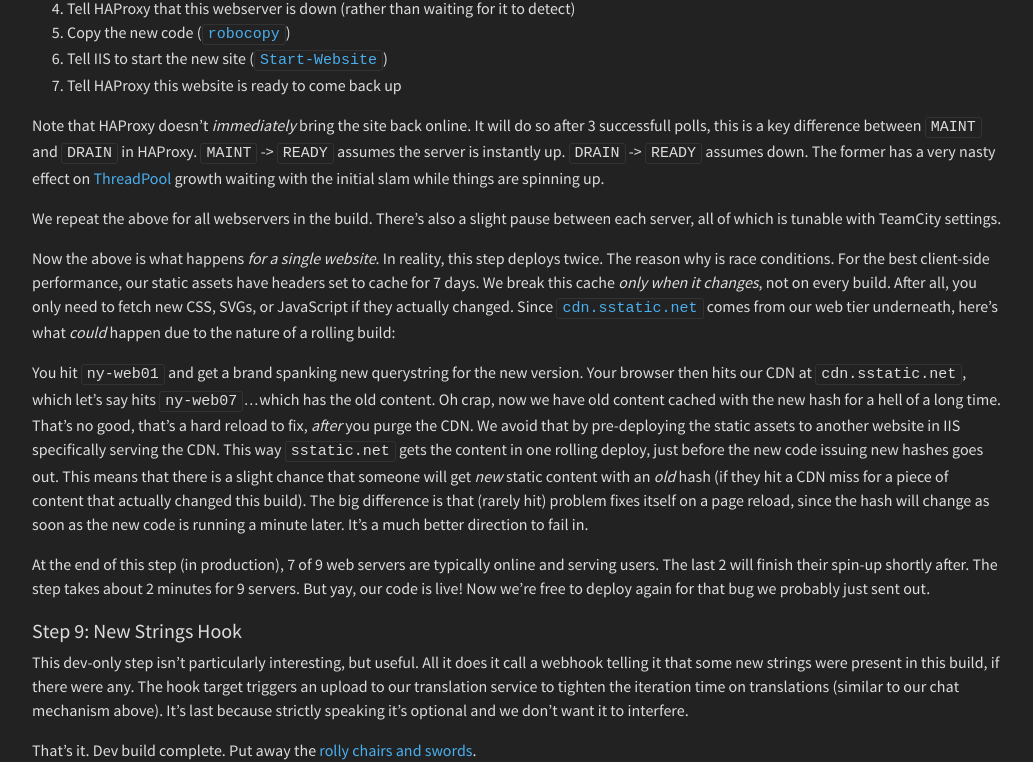
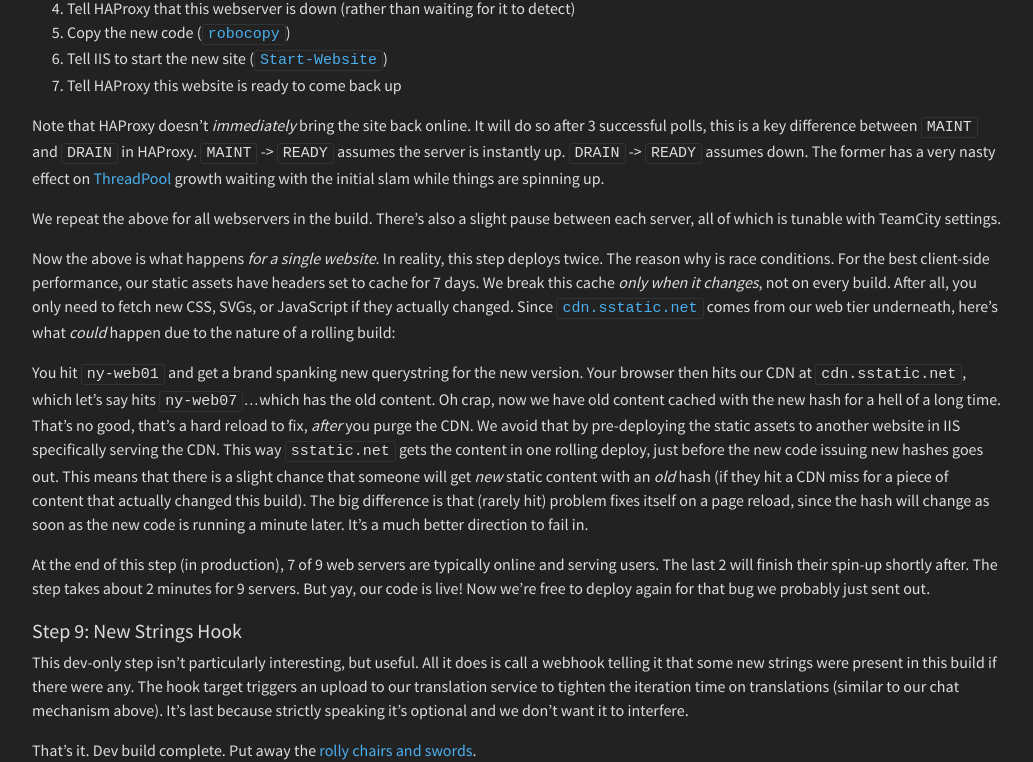
Before and after one commit to NickCraver/nickcraver.github.com, a Jekyll site: the page built from blog/_posts/2016-05-03-stack-overflow-how-we-do-deployment-2016-edition.markdown, in a window 1280 px wide and 1400 px high, scrolled down 11297 px. Shown: the part 145-907 px from the top of the window, without its empty margins (123-1156 px from the left). Built offline with Jekyll 4.4.1, drawn with Linux system fonts in a browser that asks for light colours; comment, search, counter and statistics services are not loaded; some of the changed text lies outside the part shown.

Commit message:
fix a few typos

```diff
--- a/blog/_posts/2016-05-03-stack-overflow-how-we-do-deployment-2016-edition.markdown
+++ b/blog/_posts/2016-05-03-stack-overflow-how-we-do-deployment-2016-edition.markdown
@@ -43,7 +43,7 @@ I'm going ahead and inserting a set of section links here because this post got
 This is our starting point for this article. We have the Stack Overflow repository on a developer's machine. For the sake of discussing the process, let's say they added a column to a database table and the corresponding property to the C# object --- that way we can dig into how database migrations work along the way.
 
 ### A Little Context
-We deploy roughly 25 times per day to development (our CI build) just for Stack Overflow Q&A. Other projects also push many times. We deploy to production about 5-10 times on a typical day. A deploy from first push to full deploy is under 9 minutes (2:15 for dev, 2:40 for meta, and 3:20 for all sites). We have roughly 15 people pushing to the repository used in this post. The repo contains the code for these applications: [Stack Overflow](http://stackoverflow.com/) (every single Q&A site), [stackexchange.com](http://stackexchange.com/) (root domain only), [Stack Snippets](http://stacksnippets.net/) (for Stack Overflow JavaScript snippets), [Stack Auth](http://stackauth.com/) (for oAuth), [sstatic.net](http://sstatic.net/) (cookieless CDN domain), [Stack Exchange API v2](http://api.stackexchange.com/), [Stack Exchange Mobile](http://mobile.stackexchange.com/) (iOS and Android API), Stack Server (Tag Engine and Elasticsearch indexing Windows service), and Socket Server (our WebSocket Windows service).
+We deploy roughly 25 times per day to development (our CI build) just for Stack Overflow Q&A. Other projects also push many times. We deploy to production about 5-10 times on a typical day. A deploy from first push to full deploy is under 9 minutes (2:15 for dev, 2:40 for meta, and 3:20 for all sites). We have roughly 15 people pushing to the repository used in this post. The repo contains the code for these applications: [Stack Overflow](http://stackoverflow.com/) (every single Q&A site), [stackexchange.com](http://stackexchange.com/) (root domain only), [Stack Snippets](http://stacksnippets.net/) (for Stack Overflow JavaScript snippets), [Stack Auth](http://stackauth.com/) (for OAuth), [sstatic.net](http://sstatic.net/) (cookieless CDN domain), [Stack Exchange API v2](http://api.stackexchange.com/), [Stack Exchange Mobile](http://mobile.stackexchange.com/) (iOS and Android API), Stack Server (Tag Engine and Elasticsearch indexing Windows service), and Socket Server (our WebSocket Windows service).
 
 ### The Human Steps
 When we're coding, if a database migration is involved then we have some extra steps. First, we check the chatroom (and confirm in the local repo) which SQL migration number is available next (we'll get to how this works). Each project with a database has their own migration folder and number. For this deploy, we're talking about the Q&A migrations folder, which applies to all Q&A databases. Here's what chat and the local repo look like before we get started:
@@ -72,7 +72,7 @@ Begin
 End
 {% endhighlight %}
 
-We've tested the migration works by running it against our local Q&A database of choice in SSMS and that the code on top of it works. Before deploying though, we need to make sure it runs *as a migration*. For example sometimes you may forget to put a [GO](https://msdn.microsoft.com/en-us/library/ms188037.aspx) separating something that must be the first or only operation in a batch such as creating a view. So, we test it in the runner. To do this, we run the `migrate.local.bat` you see in the screenshot above. The contents are simple:
+We've tested the migration works by running it against our local Q&A database of choice in SSMS and that the code on top of it works. Before deploying though, we need to make sure it runs *as a migration*. For example, sometimes you may forget to put a [GO](https://msdn.microsoft.com/en-us/library/ms188037.aspx) separating something that must be the first or only operation in a batch such as creating a view. So, we test it in the runner. To do this, we run the `migrate.local.bat` you see in the screenshot above. The contents are simple:
 {% highlight bat %}
 ..\Build\Migrator-Fast --tier=local
   --sites="Data Source=.;Initial Catalog=Sites.Database;Integrated Security=True" %*
@@ -102,7 +102,7 @@ With respect to the Git commands above: if a command line works for you, use it.
 I didn't cover branches above because compared to many teams, we very rarely use them. Most commits are on `master`. Generally, we branch for only one of a few reasons:
 
 - A developer is new, and early on we want code reviews
-- A developer is working on a big (or risky) feature, and wants a one-off code review
+- A developer is working on a big (or risky) feature and wants a one-off code review
 - Several developers are working on a big feature
 
 Other than the (generally rare) cases above, almost all commits are directly to `master` and deployed soon after. We don't like a big build queue. This encourages us to make small to medium size commits often and deploy often. It's just how we choose to operate. I'm not recommending it for most teams or any teams for that matter. *Do what works for you*. This is simply what works for us.
@@ -169,7 +169,7 @@ Phew, that was easy. I don't know why everyone hates localization. Just kidding,
 Strings are surrounded by `_s()` (regular string) or `_m()` (markdown) in code. We love `_s()` and `_m()`. It's almost identical for both JavaScript and C#. During the build, we extract these strings by analyzing the JavaScript (with [AjaxMin](https://www.nuget.org/packages/AjaxMin/)) and C#/Razor (with a custom [Roslyn](https://github.com/dotnet/roslyn)-based build). We take these strings and stick them in files to use for the translators, our community team, and ultimately back into the build later. There's obviously *way* more going on - but those are the relevant bits. It's worth noting here that we're excited about the proposed [Source Generators](https://github.com/dotnet/roslyn/blob/features/source-generators/docs/features/generators.md) feature specced for a future Roslyn release. We hope in its final form we'll be able to re-write this portion of Moonspeak as a much simpler generator while still avoiding as many runtime allocations as possible.
 
 #### Step 5: MSBuild
-This is where most of the magic happens. It's a single step but behind the scenes we're doing unspeakable things to MSBuild that I'm going to...speak about, I guess. The full `.msbuild` file [is in the earlier Gist](https://gist.github.com/NickCraver/b59ff38567b32936e2a3440e439d5d5c#file-build-msbuild). The most relevant section is the description of crazy:
+This is where most of the magic happens. It's a single step, but behind the scenes, we're doing unspeakable things to MSBuild that I'm going to...speak about, I guess. The full `.msbuild` file [is in the earlier Gist](https://gist.github.com/NickCraver/b59ff38567b32936e2a3440e439d5d5c#file-build-msbuild). The most relevant section is the description of crazy:
 
 {% highlight md %}
 THIS IS HOW WE ROLL:
@@ -292,7 +292,7 @@ The steps here are the minimal needed to *gracefully* update a website, informin
 6. Tell IIS to start the new site ([`Start-Website`](https://technet.microsoft.com/en-us/library/hh867884(v=wps.630).aspx))
 7. Tell HAProxy this website is ready to come back up
 
-Note that HAProxy doesn't *immediately* bring the site back online. It will do so after 3 successfull polls, this is a key difference between `MAINT` and `DRAIN` in HAProxy. `MAINT` -> `READY` assumes the server is instantly up. `DRAIN` -> `READY` assumes down. The former has a very nasty effect on [ThreadPool](https://msdn.microsoft.com/en-us/library/system.threading.threadpool.aspx) growth waiting with the initial slam while things are spinning up.
+Note that HAProxy doesn't *immediately* bring the site back online. It will do so after 3 successful polls, this is a key difference between `MAINT` and `DRAIN` in HAProxy. `MAINT` -> `READY` assumes the server is instantly up. `DRAIN` -> `READY` assumes down. The former has a very nasty effect on [ThreadPool](https://msdn.microsoft.com/en-us/library/system.threading.threadpool.aspx) growth waiting with the initial slam while things are spinning up.
 
 We repeat the above for all webservers in the build. There's also a slight pause between each server, all of which is tunable with TeamCity settings.
 
@@ -303,7 +303,7 @@ You hit `ny-web01` and get a brand spanking new querystring for the new version.
 At the end of this step (in production), 7 of 9 web servers are typically online and serving users. The last 2 will finish their spin-up shortly after. The step takes about 2 minutes for 9 servers. But yay, our code is live! Now we're free to deploy again for that bug we probably just sent out.
 
 #### Step 9: New Strings Hook
-This dev-only step isn't particularly interesting, but useful. All it does it call a webhook telling it that some new strings were present in this build, if there were any. The hook target triggers an upload to our translation service to tighten the iteration time on translations (similar to our chat mechanism above). It's last because strictly speaking it's optional and we don't want it to interfere.
+This dev-only step isn't particularly interesting, but useful. All it does is call a webhook telling it that some new strings were present in this build if there were any. The hook target triggers an upload to our translation service to tighten the iteration time on translations (similar to our chat mechanism above). It's last because strictly speaking it's optional and we don't want it to interfere.
 
 That's it. Dev build complete. Put away the [rolly chairs and swords](https://xkcd.com/303/).
 
@@ -333,7 +333,7 @@ Note: we do a chat notification for build as someone goes through the tiers. Her
 ### Database Migrations
 See? I promised we'd come back to these. To reiterate: if new code is needed to handle the database migrations, *it must be deployed first*.  In practice though, you're likely dropping a table, or adding a table/column. For the removal case, we remove it from code, deploy, then deploy again (or later) with the drop migration. For the addition case, we would typically add it as nullable or unused in code. If it needs to be `not null`, a foreign key, etc. we'd do that in a later deploy as well.
 
-The database migrator we use is a very simple repo we could open source, but honestly there are dozens out there and the "same migration against n databases" is fairly specific. The others are probably much better and ours is very specific to *only* our needs. The migrator connects to the Sites database, gets the list of databases to run against, and executes all migrations against every one (running multiple databases in parallel). This is done by looking at the passed-in migrations folder and loading it (once) as well as hashing the contents of every file. Each database has a `Migrations` table that keeps track of what has already been run. It looks like this (descending order):
+The database migrator we use is a very simple repo we could open source, but honestly, there are dozens out there and the "same migration against n databases" is fairly specific. The others are probably much better and ours is very specific to *only* our needs. The migrator connects to the Sites database, gets the list of databases to run against, and executes all migrations against every one (running multiple databases in parallel). This is done by looking at the passed-in migrations folder and loading it (once) as well as hashing the contents of every file. Each database has a `Migrations` table that keeps track of what has already been run. It looks like this (descending order):
 
 ![Migrations Table]({{ site.contenturl }}SO-Deployment-Migrations-Table.png)
 
@@ -344,7 +344,7 @@ In memory, we compare the list of migrations that already ran to those needing t
 Rollbacks. We rarely do them. In fact, I can't remember ever having done one. We avoid them through the approach in general: we deploy small and often. It's often quicker to fix code and deploy than reverse a migration, especially across hundreds of databases. We also make development mimic production as often as possible, restoring production data periodically. If we needed to reverse something, we could just push another migration negating whatever we did that went boom. The tooling has no concept of rollback though. Why roll back when you can roll forward?
 
 ### Localization/Translations (Moonspeak)
-This will get its own post, but I wanted to hint at why we do all of this work at compile time. After all, I always advocate strongly for simplicity (yep, even in this 6,000 word blog post - the irony is not lost on me). You should only do something more complicated when you *need* to do something more complicated. This is one of those cases, for performance. [Samo](https://twitter.com/m0sa) does a lot of work to make our localizations have as little **runtime** impact as possible. We'll gladly trade a bit of build complexity to make that happen. While there are options such as [`.resx` files](https://msdn.microsoft.com/en-us/library/ekyft91f.aspx) or [the new localization in ASP.NET Core 1.0](https://github.com/aspnet/localization), most of these allocate more than necessary especially with tokenized strings. Here's what strings look like in our code:
+This will get its own post, but I wanted to hint at why we do all of this work at compile time. After all, I always advocate strongly for simplicity (yep, even in this 6,000-word blog post - the irony is not lost on me). You should only do something more complicated when you *need* to do something more complicated. This is one of those cases, for performance. [Samo](https://twitter.com/m0sa) does a lot of work to make our localizations have as little **runtime** impact as possible. We'll gladly trade a bit of build complexity to make that happen. While there are options such as [`.resx` files](https://msdn.microsoft.com/en-us/library/ekyft91f.aspx) or [the new localization in ASP.NET Core 1.0](https://github.com/aspnet/localization), most of these allocate more than necessary especially with tokenized strings. Here's what strings look like in our code:
 
 ![Translations: IDE]({{ site.contenturl }}SO-Deployment-Translations-1.png)
 
```
Also changed, not shown: blog/_posts/2016-02-17-stack-overflow-the-architecture-2016-edition.markdown (+4 -4 lines), blog/_posts/2016-03-29-stack-overflow-the-hardware-2016-edition.markdown (+6 -6 lines).
